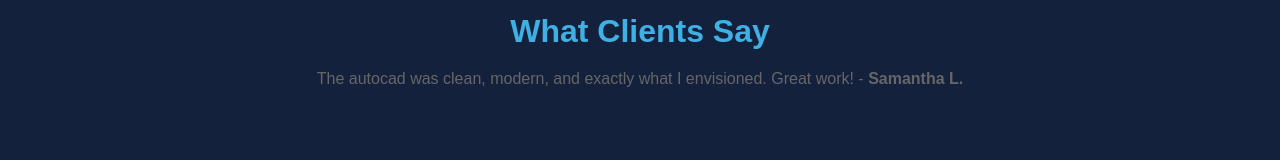
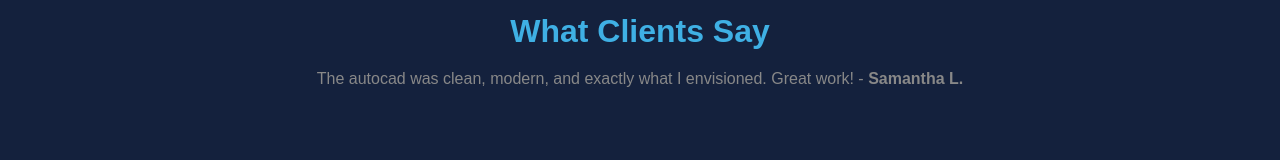
Before and after one commit to Owuo1/my-website, a plain HTML site: page docs/pages/projects.html in a window 1280 px wide. Shown: the part 6375-6535 px from the top of the page. Drawn offline with Linux system fonts and the light colour scheme.

Commit message:
Update projects.css

```diff
--- a/docs/assets/styles/pages/projects.css
+++ b/docs/assets/styles/pages/projects.css
@@ -171,7 +171,7 @@ ul li {
 
 .testimonial {
   font-size: clamp(0.9rem, 3vw, 1rem); /* Responsive font size */
-  color: #666;
+  color: #888;
   opacity: 0;
   position: absolute;
   top: 0;
```
